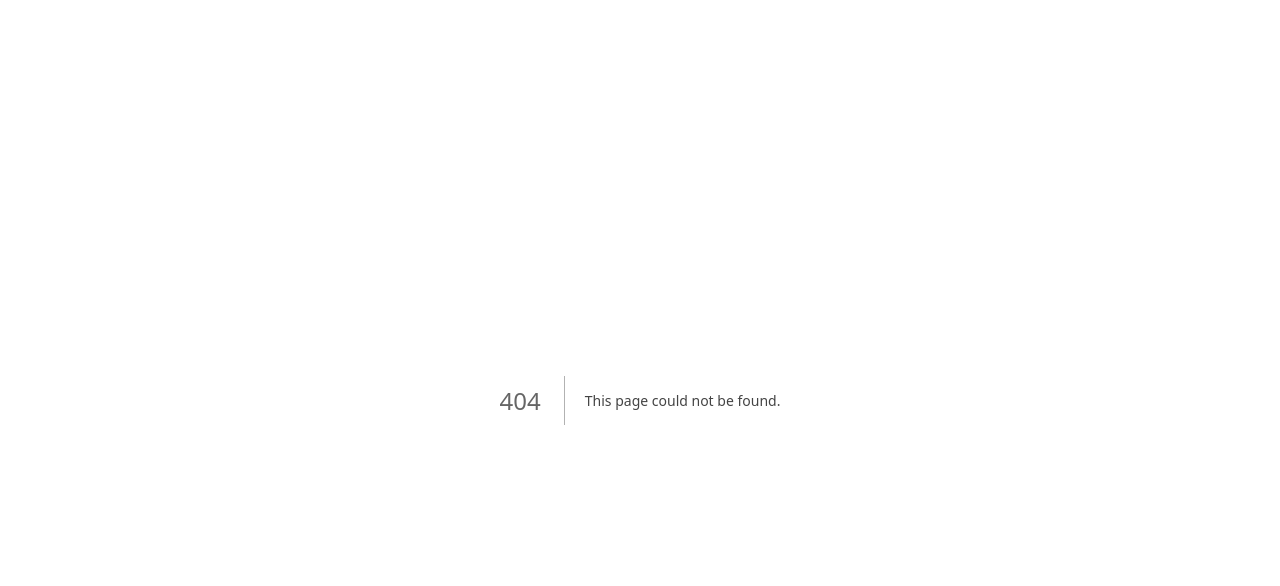
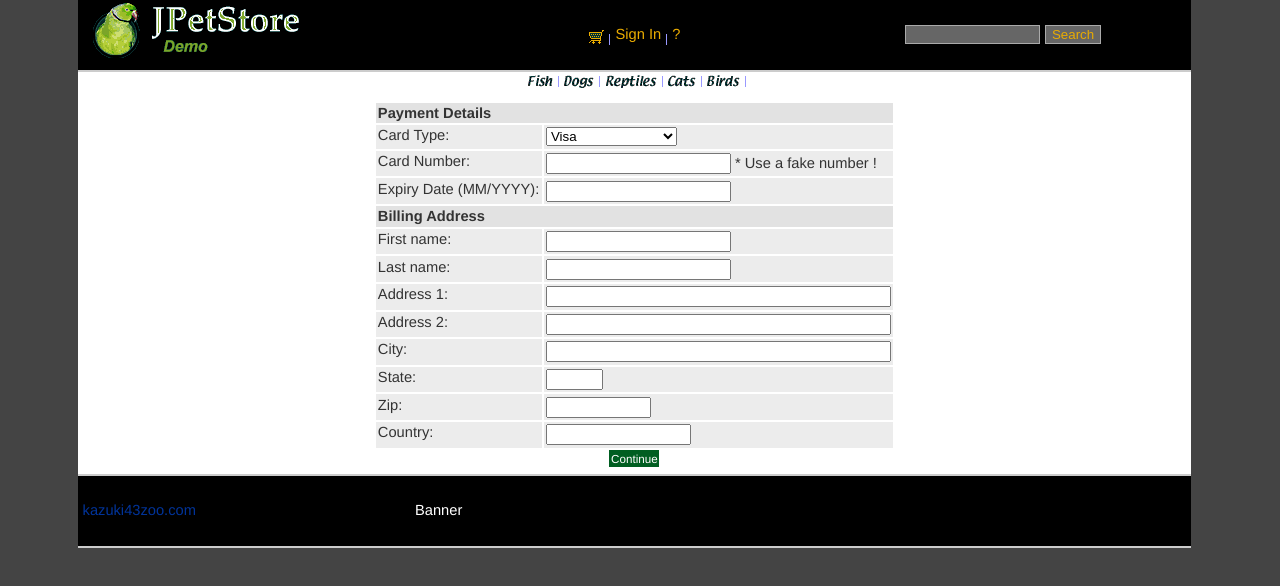
Before and after one commit to chengyenn/jpetstore-jamstack, a Next.js app in the folder frontend/: page /order/orderBasicForm in a window 1280 px wide. Before the commit this address had no page. Shown: the top 586 px of the page. Built offline with nearby package versions, Linux system fonts and the light colour scheme; no server answers.

Commit message:
finish get bill info api

```diff
--- /dev/null
+++ b/frontend/src/app/order/orderBasicForm/page.jsx
@@ -0,0 +1,195 @@
+"use client";
+import Header from "@/app/components/Header";
+import Content from "@/app/components/Content";
+import Footer from "@/app/components/Footer";
+import { useEffect, useState } from "react";
+
+const apiDomain = process.env.NEXT_PUBLIC_API_DOMAIN;
+const initialOrderInfo = {
+  cardType: "Visa",
+  creditCard: "",
+  expiryDate: "",
+  billToFirstName: "",
+  billToLastName: "",
+  billAddress1: "",
+  billAddress2: "",
+  billCity: "",
+  billState: "",
+  billZip: "",
+  billCountry: "",
+};
+
+export default function OrderBasicForm() {
+  const [orderInfo, setOrderInfo] = useState(initialOrderInfo);
+
+  useEffect(() => {
+    async function fetchBillInfo() {
+      console.log("Submit Cart List", JSON.parse(localStorage.getItem("cart")));
+      const thisUser = localStorage.getItem("username");
+      const res = await fetch(
+        `${apiDomain}/my/orders/create?form&username=${thisUser}`
+      );
+      if (res.ok) {
+        const result = await res.json();
+        console.log("Get Result:", result);
+        const updateOrderInfo = {
+          ...initialOrderInfo,
+          billToFirstName: result.firstName,
+          billToLastName: result.lastName,
+          billAddress1: result.address1,
+          billAddress2: result.address2,
+          billCity: result.city,
+          billState: result.state,
+          billZip: result.zip,
+          billCountry: result.country,
+        };
+        setOrderInfo(updateOrderInfo);
+      } else {
+        const result = await res.json();
+        console.error("Error:", result.error);
+      }
+    }
+    fetchBillInfo();
+  }, []);
+
+  function handleChange(event) {
+    const { name, value } = event.target;
+    setOrderInfo({ ...orderInfo, [name]: value });
+  }
+
+  function handleSubmit(event) {
+    event.preventDefault();
+    console.log("Order Info:", orderInfo);
+  }
+
+  return (
+    <div>
+      <Header />
+      <Content>
+        <div id="Catalog">
+          <form onSubmit={handleSubmit}>
+            <table>
+              <thead>
+                <tr>
+                  <th colSpan="2">Payment Details</th>
+                </tr>
+              </thead>
+              <tbody>
+                <tr>
+                  <td>Card Type:</td>
+                  <td>
+                    <select
+                      name="cardType"
+                      value={orderInfo.cardType}
+                      onChange={handleChange}
+                    >
+                      <option value="Visa" key="visa">
+                        Visa
+                      </option>
+                      <option value="MasterCard" key="masterCard">
+                        MasterCard
+                      </option>
+                      <option value="AmericanExpress" key="americanExpress">
+                        American Express
+                      </option>
+                    </select>
+                  </td>
+                </tr>
+                <OrderInfo
+                  title="Card Number:"
+                  type="password"
+                  name="creditCard"
+                  value={orderInfo.cardNumber}
+                  onChange={handleChange}
+                />
+                <OrderInfo
+                  title="Expiry Date (MM/YYYY):"
+                  name="expiryDate"
+                  value={orderInfo.expiryDate}
+                  onChange={handleChange}
+                />
+                <tr>
+                  <th colSpan="2">Billing Address</th>
+                </tr>
+                <OrderInfo
+                  title="First name:"
+                  name="billToFirstName"
+                  value={orderInfo.billToFirstName}
+                  onChange={handleChange}
+                />
+                <OrderInfo
+                  title="Last name:"
+                  name="billToLastName"
+                  value={orderInfo.billToLastName}
+                  onChange={handleChange}
+                />
+                <OrderInfo
+                  title="Address 1:"
+                  name="billAddress1"
+                  size="40"
+                  value={orderInfo.billAddress1}
+                  onChange={handleChange}
+                />
+                <OrderInfo
+                  title="Address 2:"
+                  name="billAddress2"
+                  size="40"
+                  value={orderInfo.billAddress2}
+                  onChange={handleChange}
+                />
+                <OrderInfo
+                  title="City:"
+                  name="billCity"
+                  size="40"
+                  value={orderInfo.billCity}
+                  onChange={handleChange}
+                />
+                <OrderInfo
+                  title="State:"
+                  name="billState"
+                  size="4"
+                  value={orderInfo.billState}
+                  onChange={handleChange}
+                />
+                <OrderInfo
+                  title="Zip:"
+                  name="billZip"
+                  size="10"
+                  value={orderInfo.billZip}
+                  onChange={handleChange}
+                />
+                <OrderInfo
+                  title="Country:"
+                  name="billCountry"
+                  size="15"
+                  value={orderInfo.billCountry}
+                  onChange={handleChange}
+                />
+              </tbody>
+            </table>
+            <input type="submit" name="continue" value="Continue" />
+          </form>
+        </div>
+      </Content>
+      <Footer />
+    </div>
+  );
+}
+
+function OrderInfo({ title, type, name, size, value, onChange }) {
+  return (
+    <tr>
+      <td>{title}</td>
+      <td>
+        <input
+          type={type ? type : "text"}
+          name={name}
+          size={size}
+          value={value}
+          onChange={onChange}
+        />
+        {title === "Card Number:" && " * Use a fake number !"}
+      </td>
+    </tr>
+  );
+}
```
Also changed, not shown: frontend/src/app/cart/components/CartItem.jsx (added, +53 -0 lines), frontend/src/app/cart/page.jsx (+8 -53 lines), 1 other file (tests, documents, lock files or other folders).
